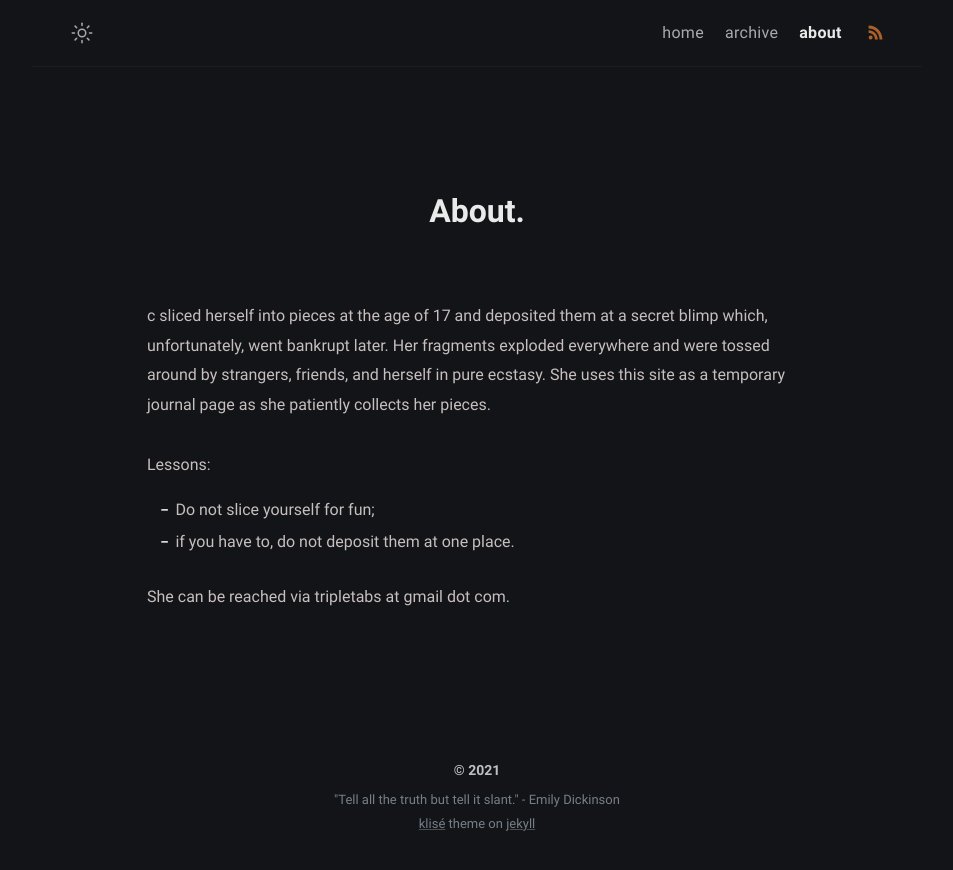
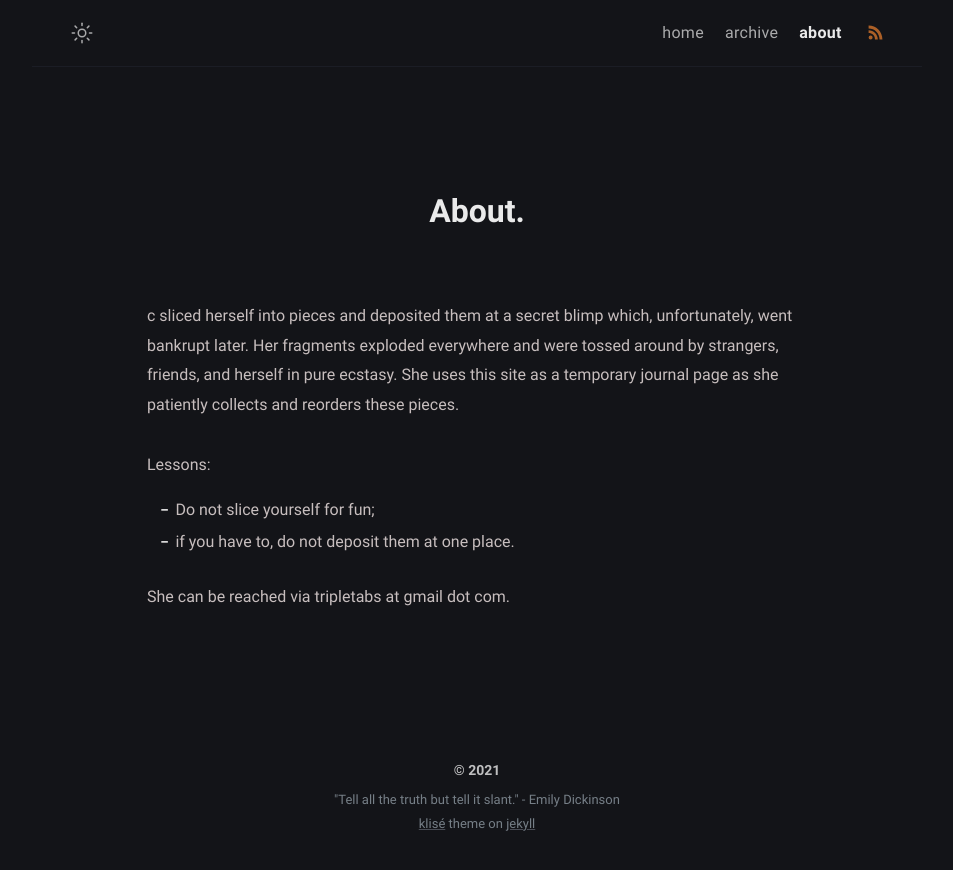
Before and after one commit to yijingch/afistforair.github.io, a Jekyll site: the page built from about.md, in a window 1280 px wide. Shown: the top 870 px of the page, without its empty margins (163-1116 px from the left). Built offline with Jekyll 4.4.1, drawn with Linux system fonts in a browser that asks for light colours.

Commit message:
edit about

```diff
--- a/about.md
+++ b/about.md
@@ -5,7 +5,7 @@ layout: page
 comments: false
 ---
 
-c sliced herself into pieces at the age of 17 and deposited them at a secret blimp which, unfortunately, went bankrupt later. Her fragments exploded everywhere and were tossed around by strangers, friends, and herself in pure ecstasy. She uses this site as a temporary journal page as she patiently collects her pieces.
+c sliced herself into pieces and deposited them at a secret blimp which, unfortunately, went bankrupt later. Her fragments exploded everywhere and were tossed around by strangers, friends, and herself in pure ecstasy. She uses this site as a temporary journal page as she patiently collects and reorders these pieces.
 
 Lessons:
 - Do not slice yourself for fun;
```
Also changed, not shown: 2 other files.
